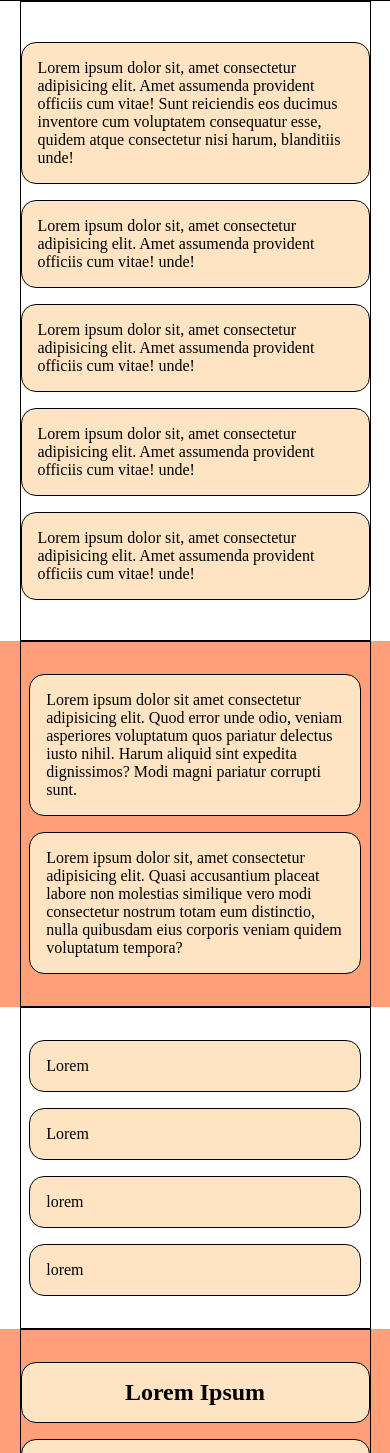
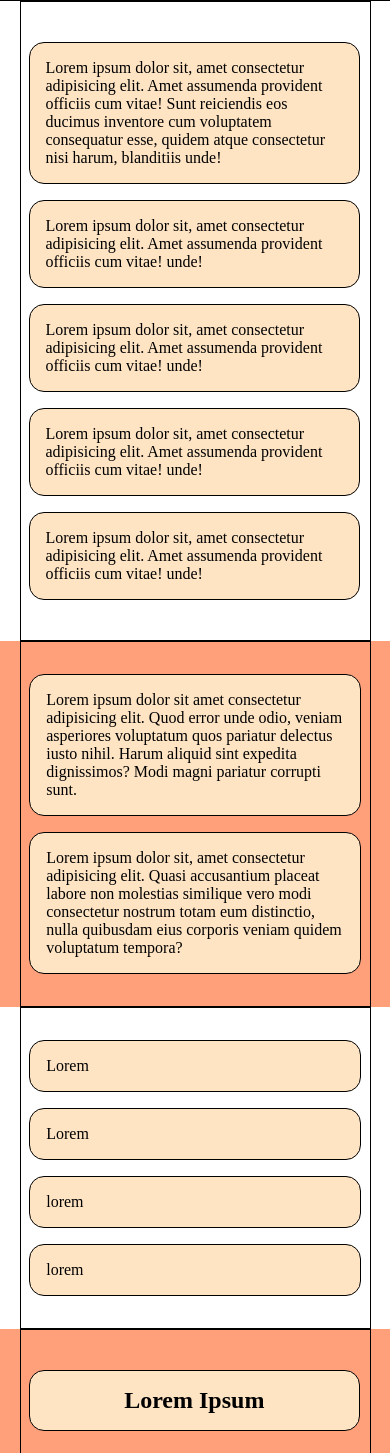
Before and after one commit to serena-peschiaroli/htmlcss-responsive-layout, a plain HTML site: page index.html in a window 390 px wide. Shown: the part 71-1524 px from the top of the page. Drawn offline with Linux system fonts and the light colour scheme.

Commit message:
Fix: benefits for mobile

```diff
--- a/CSS/style.css
+++ b/CSS/style.css
@@ -189,11 +189,12 @@ header .row {
 
   #hero-sect .row {
     flex-direction: column;
+    justify-content: center;
   }
   #hero-sect .col {
-    width: 100%;
-    margin-bottom: .5rem;
-    margin-top: .5rem;
+    width: 95%;
+    margin: .5rem;
+
   }
 
   /* HERO FOR TABLET */
@@ -210,7 +211,8 @@ header .row {
     }
 
     #hero-sect .col {
-        width: calc(100% / 5)
+        width: calc(100% / 5 );
+
     }
 
     #hero-sect .col:first-child {
@@ -236,13 +238,13 @@ header .row {
     }
 
     #what-we-do .row {
-        flex-direction: column;
+        flex-wrap: wrap;
         gap: 1rem;
+
     }
 
     #what-we-do .col {
-        width: 100%;
-
+       width: 95%;
     }
 
     /* WHAT WE DO TABLET  */
@@ -331,6 +333,11 @@ header .row {
         justify-content: center;
     }
 
+    #benefits .col {
+        width: 95%;
+        margin: .5rem;
+    }
+
     #benefits .row .col:first-child {
         text-align: center;
     }
@@ -347,7 +354,7 @@ header .row {
         }
 
         #benefits .col {
-            width: calc(100% / 2 - 1rem)
+            width: calc(100% / 2 - 1.5rem)
         }
 
        #benefits .row .col:first-child {
```
